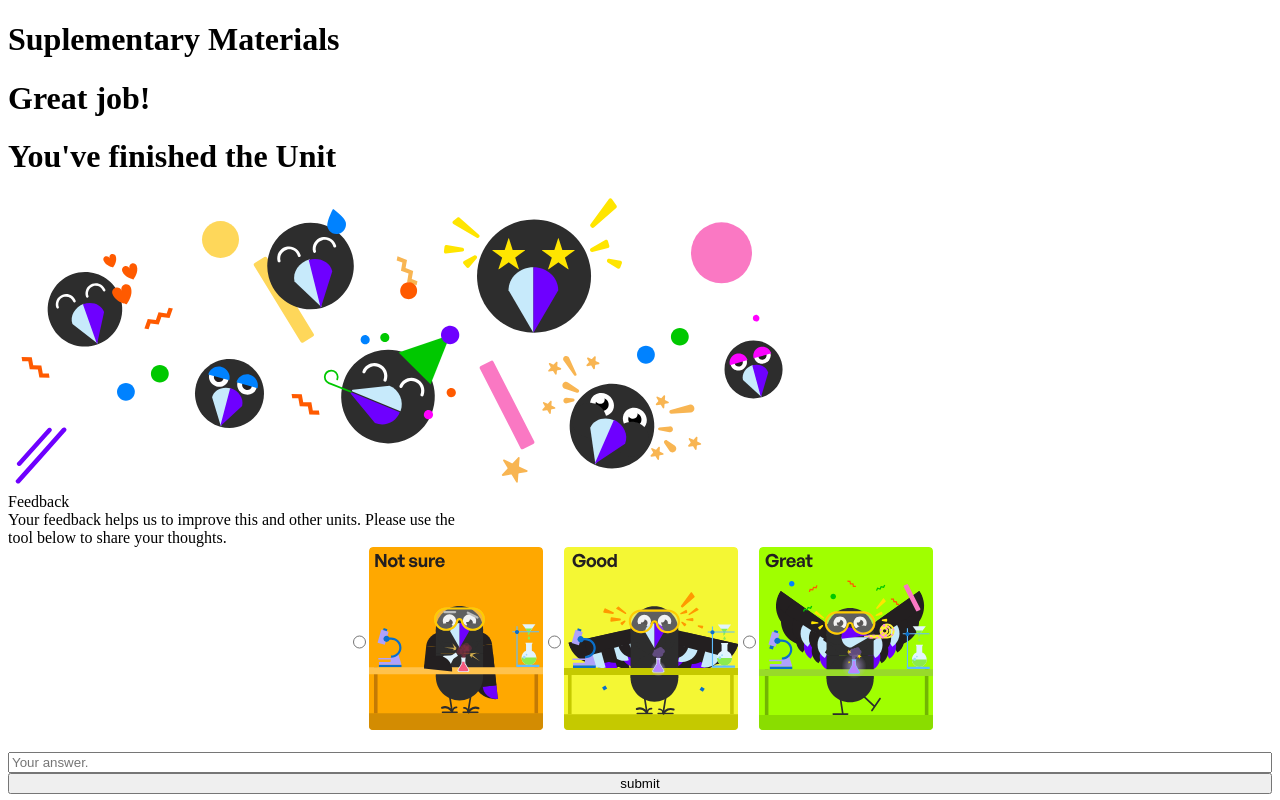
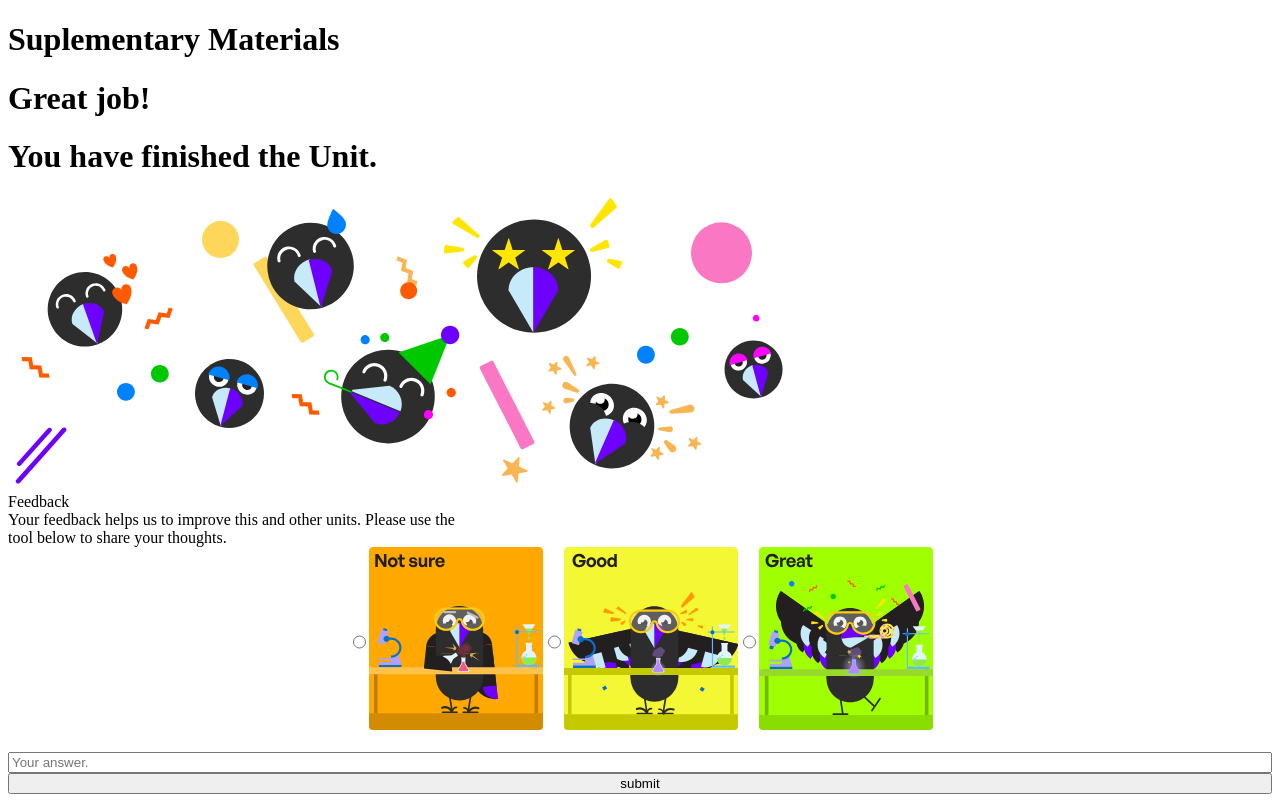
Before and after one commit to c4r-dev/r2r-feed-back-v1, a Next.js app: page / in a window 1280 px wide. Shown: the top 800 px of the page. Built offline with nearby package versions, Linux system fonts and the light colour scheme.

Commit message:
fixed radio buttons

```diff
--- a/app/page.js
+++ b/app/page.js
@@ -56,7 +56,7 @@ export default function FeedBack() {
       </div>
       <div>
         <h1>Great job!</h1>
-        <h1>You've finished the Unit</h1>
+        <h1>You have finished the Unit.</h1>
         <div>
           <Image
             priority
```
